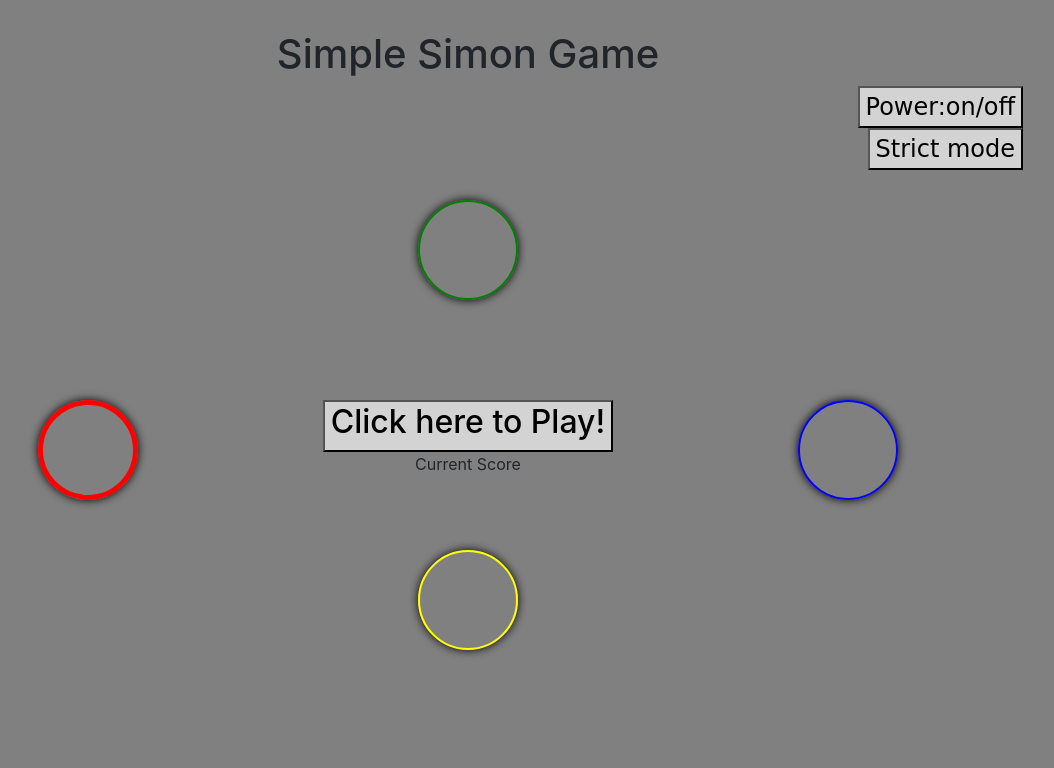
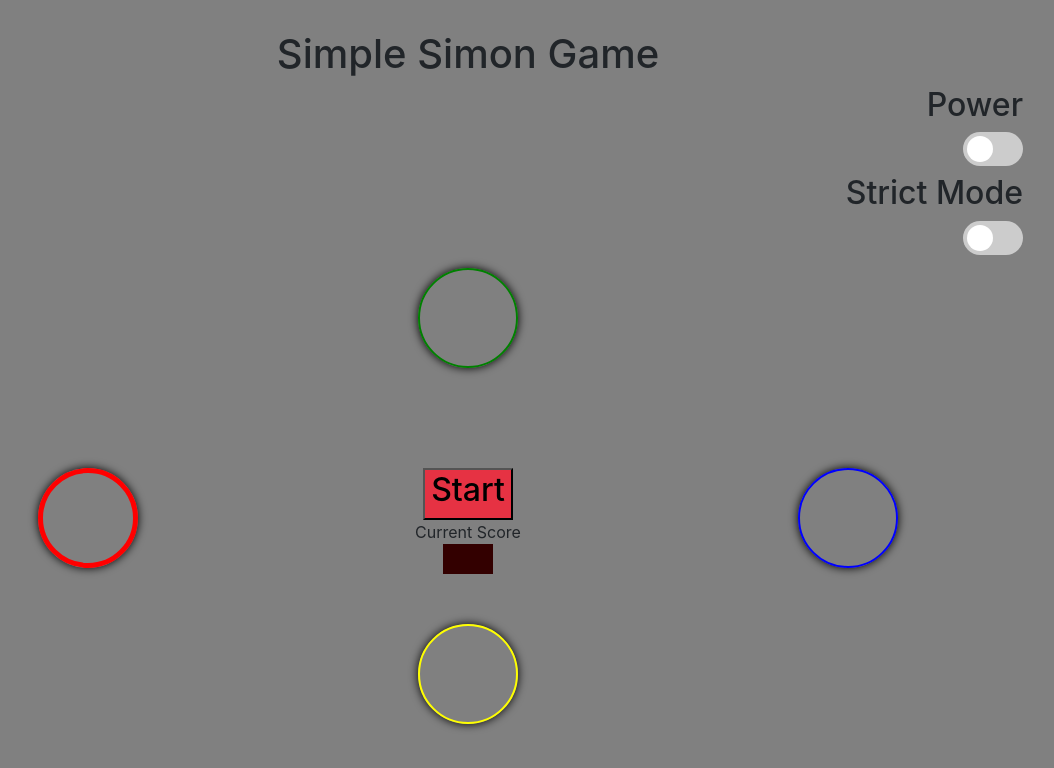
Before and after one commit to chrisoc19/simpleSimon, a plain HTML site: page index.html in a window 1280 px wide. Shown: the whole page, without its empty margins (172-1226 px from the left). Drawn offline with nearby package versions, Linux system fonts and the light colour scheme.

Commit message:
toggle fix

```diff
--- a/css/style.css
+++ b/css/style.css
@@ -4,11 +4,11 @@ body{
 }
 
 
-
+/*-------------------------------------------- Buttons*/
 .button {
 
   font-size: 1.5em;
-  background-color: lightgray;
+  background-color: #e63243;
 }
 
 #switches {
@@ -18,21 +18,30 @@ body{
 
 }
 
+#turn {
 
+  background: #330000;
+  color: red;
+  font-family: courier;
+  font-size: 20px;
+  height: 30px;
+  width: 50px;
 
+}
+
+/*--------------------------------------------Containers*/
 .container-header{
    padding-top: 30px;
 }
 
 .container-circles
  {
-    padding-top: 30px;
+    padding-top: 5px;
+
 
 }
 
-
-
-
+/*--------------------------------------------Circles*/
 .circle{
 
     width: 100px;
@@ -74,3 +83,67 @@ body{
       padding-bottom: 50px;
 
   }
+
+
+  /* The switch - the box around the slider */
+.switch {
+  position: relative;
+  display: inline-block;
+  width: 60px;
+  height: 34px;
+}
+
+/* Hide default HTML checkbox */
+.switch input {
+  opacity: 0;
+  width: 0;
+  height: 0;
+}
+
+/* The slider */
+.slider {
+  position: absolute;
+  cursor: pointer;
+  top: 0;
+  left: 0;
+  right: 0;
+  bottom: 0;
+  background-color: #ccc;
+  -webkit-transition: .4s;
+  transition: .4s;
+}
+
+.slider:before {
+  position: absolute;
+  content: "";
+  height: 26px;
+  width: 26px;
+  left: 4px;
+  bottom: 4px;
+  background-color: white;
+  -webkit-transition: .4s;
+  transition: .4s;
+}
+
+input:checked + .slider {
+  background-color: #2196F3;
+}
+
+input:focus + .slider {
+  box-shadow: 0 0 1px #2196F3;
+}
+
+input:checked + .slider:before {
+  -webkit-transform: translateX(26px);
+  -ms-transform: translateX(26px);
+  transform: translateX(26px);
+}
+
+/* Rounded sliders */
+.slider.round {
+  border-radius: 34px;
+}
+
+.slider.round:before {
+  border-radius: 50%;
+}
--- a/index.html
+++ b/index.html
@@ -1,5 +1,5 @@
 <!DOCTYPE html>
-<!-- HTML5 Hello world by kirupa - http://www.kirupa.com/html5/getting_your_feet_wet_html5_pg1.htm -->
+
 <html lang="en-us">
 
 <head>
@@ -20,11 +20,20 @@
 					<h1>Simple Simon Game</h1>
 				</div>
 
-				<div id="switches" align="right">
+				<div class="container-switch" align="right">
+					<h2>Power</h2>
+				<label class="switch" >
+  				<input type="checkbox" id="on">
+  				<span class="slider round"></span>
+				</label>
 
-					<button class="button" id="on">Power:on/off</button><br>
-					<button class="button" id="strict">Strict mode</button>
+				<h2>Strict Mode</h2>
+				<label class="switch" >
+  				<input type="checkbox" id="strict">
+  				<span class="slider round"></span>
+				</label>
 				</div>
+
 
 
 			</div>
@@ -45,14 +54,18 @@
 			</div>
 			<div class="col">
 				<button class="button" id="start">
-					<h2>Click here to Play!</h2>
+					<h2>Start</h2>
 				</button>
 
-				<div id="turn"></div>
-				<div class = "counter-text">
+
+				<div class="counter-text">
 					Current Score
+					<div id="turn"></div>
 				</div>
 			</div>
+
+
+
 			<div class="col">
 				<div class="circle circle-blue" id="blue"></div>
 			</div>
@@ -67,7 +80,7 @@
 
 	</div>
 
-<script type="text/javascript" src="js/index.js"></script>
+	<script type="text/javascript" src="js/index.js"></script>
 </body>
 
 </html>
--- a/js/index.js
+++ b/js/index.js
@@ -10,7 +10,7 @@ let noise = true;
 let on = false;
 let win;
 
-const turnConter = document.querySelector("#turn");
+const turnCounter = document.querySelector("#turn");
 const green = document.querySelector("#green");
 const blue = document.querySelector("#blue");
 const yellow = document.querySelector("#yellow");
@@ -20,6 +20,7 @@ const onButton = document.querySelector("#on");
 const startButton = document.querySelector("#start");
 
 strictButton.addEventListener('click',(event) => {
+    console.log("text")
         if (strictButton.onClick == true) {
             strict = true;
         } else {
@@ -27,12 +28,14 @@ strictButton.addEventListener('click',(event) => {
         }
 })
 
-onButton.addEventListener('click', (event) =>{
-    if (onButton.onclick == true) {
-        on = true;
-        turnConter.innerHTML = "0";
-    } else {
-        on = false;
-        turnConter.innerHTML = "";
-    }
-})
+onButton.addEventListener('click', (event) => {
+    console.log("poop")
+  if (onButton.checked == true) {
+    on = true;
+    turnCounter.innerHTML = "-";
+  } else {
+    on = false;
+    turnCounter.innerHTML = "";
+
+  }
+});
```
